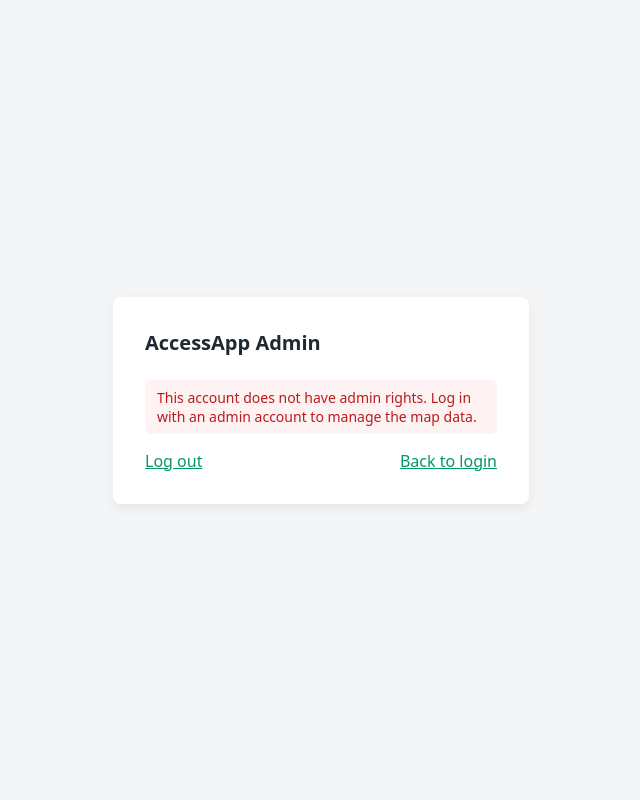
After one commit to oklabflensburg/mapapp, a Symfony app: template backend/templates/security/access_denied.html.twig in a window 1280 px wide. The commit adds this page. Shown: the whole page, without its empty margins (319-959 px from the left). Run offline with Twig, Linux system fonts and the light colour scheme; the template is opened without the code that fills it, so the values that code supplies are empty; some libraries are stand-ins or nearby versions.

Commit message:
add admin ui

```diff
--- /dev/null
+++ b/backend/templates/security/_auth_styles.html.twig
@@ -0,0 +1,63 @@
+<style>
+    body {
+        margin: 0;
+        min-height: 100vh;
+        display: grid;
+        place-items: center;
+        font-family: system-ui, -apple-system, 'Segoe UI', Roboto, 'Helvetica Neue', Arial, sans-serif;
+        background: #f4f5f7;
+        color: #1f2933;
+    }
+    .auth-card {
+        width: min(22rem, calc(100vw - 3rem));
+        padding: 2rem;
+        background: #fff;
+        border-radius: 0.5rem;
+        box-shadow: 0 4px 12px #0001;
+    }
+    .auth-card h1 {
+        margin: 0 0 1.5rem;
+        font-size: 1.25rem;
+    }
+    .auth-card label {
+        display: block;
+        margin-bottom: 0.25rem;
+        font-size: 0.875rem;
+    }
+    .auth-card input {
+        width: 100%;
+        box-sizing: border-box;
+        margin-bottom: 1rem;
+        padding: 0.5rem 0.75rem;
+        font: inherit;
+        border: 1px solid #cbd2d9;
+        border-radius: 0.375rem;
+    }
+    .auth-card button {
+        width: 100%;
+        padding: 0.5rem 0.75rem;
+        font: inherit;
+        border: 0;
+        border-radius: 0.375rem;
+        background: #059669;
+        color: #fff;
+        cursor: pointer;
+    }
+    .auth-card a {
+        color: #059669;
+    }
+    .auth-error {
+        margin: 0 0 1rem;
+        padding: 0.5rem 0.75rem;
+        border-radius: 0.375rem;
+        background: #fef2f2;
+        color: #b91c1c;
+        font-size: 0.875rem;
+    }
+    .auth-actions {
+        display: flex;
+        justify-content: space-between;
+        gap: 1rem;
+        margin: 0;
+    }
+</style>
--- /dev/null
+++ b/backend/templates/security/access_denied.html.twig
@@ -0,0 +1,22 @@
+{% extends 'base.html.twig' %}
+
+{% block title %}Access denied{% endblock %}
+
+{% block stylesheets %}
+    {% include 'security/_auth_styles.html.twig' %}
+{% endblock %}
+
+{% block body %}
+    <div class="auth-card">
+        <h1>AccessApp Admin</h1>
+
+        <p class="auth-error">
+            This account does not have admin rights. Log in with an admin account to manage the map data.
+        </p>
+
+        <p class="auth-actions">
+            <a href="{{ path('app_admin_logout') }}">Log out</a>
+            <a href="{{ path('app_login_form') }}">Back to login</a>
+        </p>
+    </div>
+{% endblock %}
```
Also changed, not shown: backend/src/Security/AdminAccessDeniedHandler.php (added, +29 -0 lines), backend/templates/security/login.html.twig (+3 -56 lines), backend/tests/Controller/AdminDashboardTest.php (+5 -1 lines), backend/tests/Controller/AdminLoginFormTest.php (+1 -1 lines), 1 other file.
